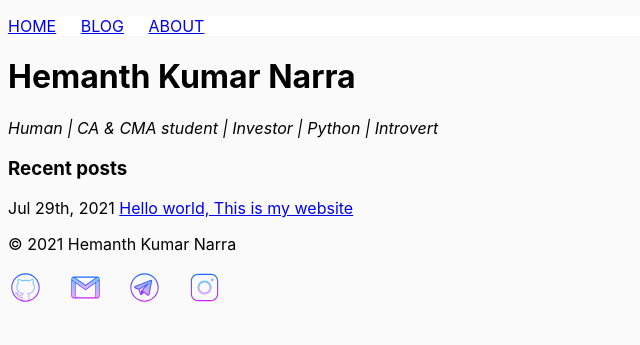
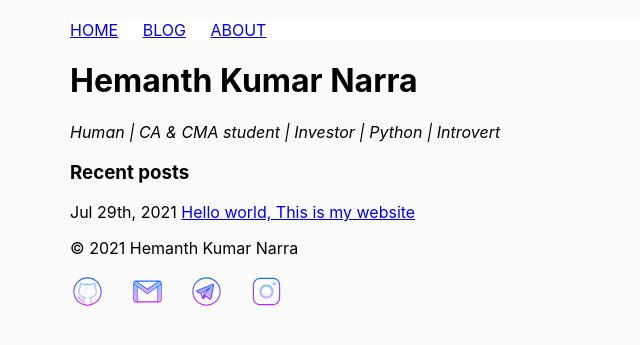
Before and after one commit to hemanthnarra/hemanthnarra.github.io, a Jekyll site: the page built from index.html, in a window 1280 px wide. Shown: the top 345 px of the page, without its empty margins (0-640 px from the left). Built offline with Jekyll 4.4.1, drawn with Linux system fonts in a browser that asks for light colours.

Commit message:
okat css tesr

```diff
--- a/css/main.css
+++ b/css/main.css
@@ -3,6 +3,7 @@
 body {
     background-color: #fafafa;
     font-family: -apple-system, BlinkMacSystemFont, 'Segoe UI', Roboto, Oxygen, Ubuntu, Cantarell, 'Open Sans', 'Helvetica Neue', sans-serif;
+    margin: 20px 70px 20px 70px;
 }
 
 nav {
```
